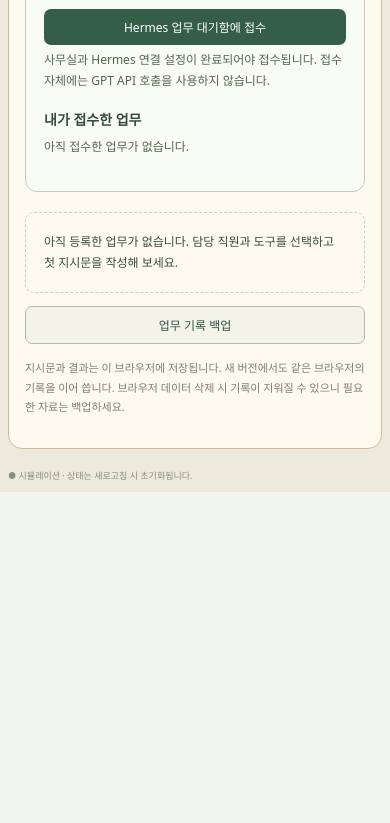
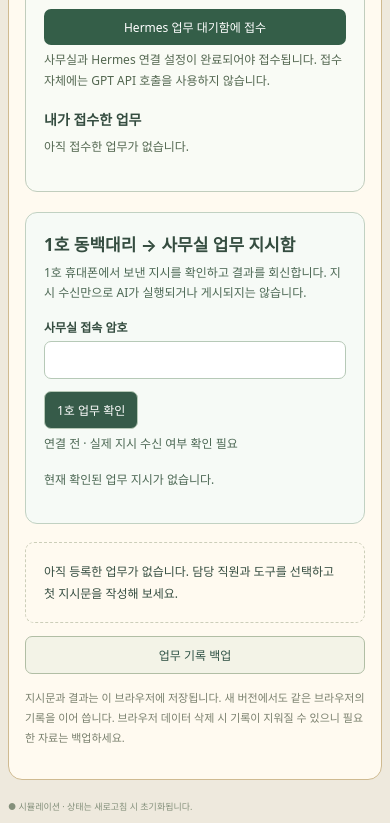
Before and after one commit to imminchea1363-dotcom/ai-office-dashboard, a website: page index.html in a window 390 px wide. Shown: the part 9432-10255 px from the top of the page. Before the commit the page ends 9924 px from the top, so only its background shows below. Drawn offline with Linux system fonts and the light colour scheme.

Commit message:
Include phone1 instruction inbox UI in main review, standalone export and PWA assets

```diff
--- a/index.html
+++ b/index.html
@@ -29,4 +29,5 @@
 <script src="team10-live-board.js"></script>
 <script src="hermes-bridge-ui.js"></script>
 <script src="phone1-presence-ui.js"></script>
+<script src="phone1-inbox-ui.js"></script>
 </body></html>
```
